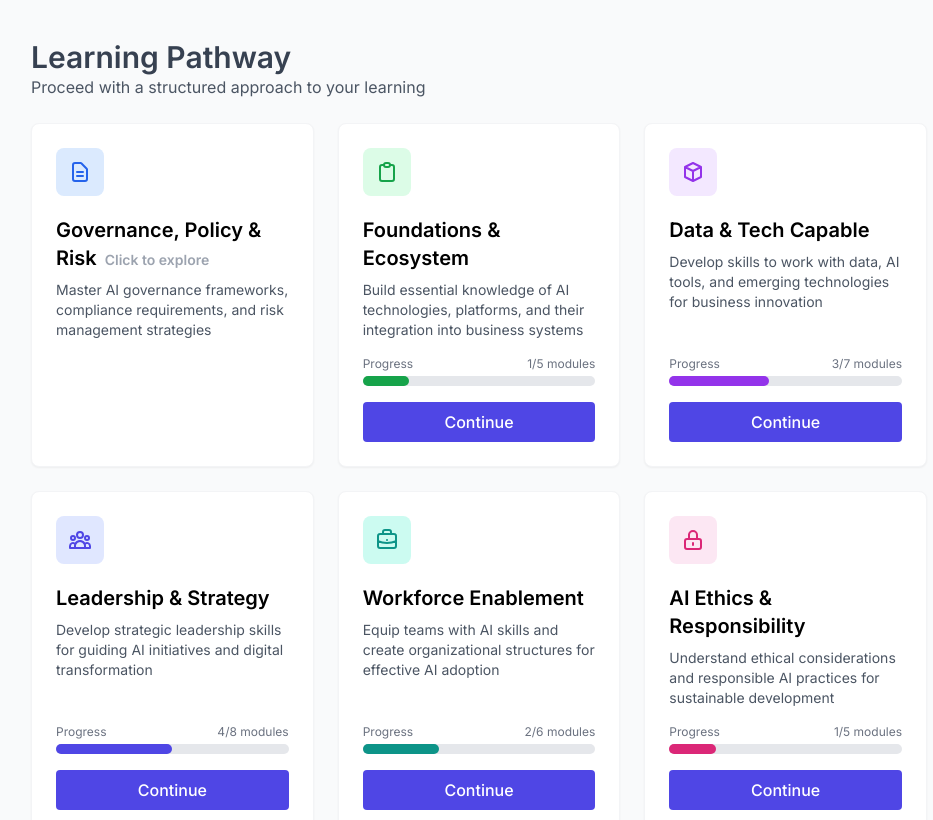
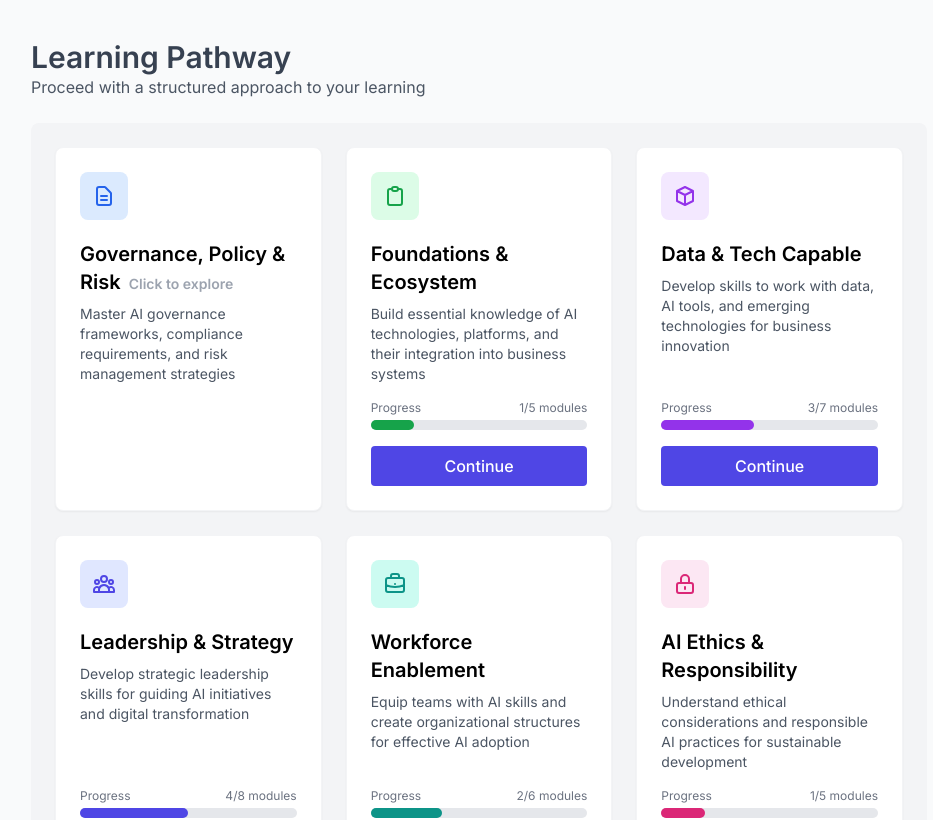
Before and after one commit to danr75/Test2Rapid, a Next.js app: page /learning-coach in a window 1280 px wide. Shown: the part 483-1303 px from the top of the page, without its empty margins (161-1094 px from the left). Built offline with nearby package versions, Linux system fonts and the light colour scheme.

Commit message:
learning pathway grey

```diff
--- a/src/pages/learning-coach.tsx
+++ b/src/pages/learning-coach.tsx
@@ -466,7 +466,8 @@
             <h2 className="text-3xl font-semibold text-gray-700">Learning Pathway</h2>
             <p className="text-gray-600 mb-6">Proceed with a structured approach to your learning</p>
 
-            <div className="grid grid-cols-1 md:grid-cols-2 lg:grid-cols-3 gap-6 mt-6">
+            <div className="bg-gray-100 p-6 rounded-lg">
+              <div className="grid grid-cols-1 md:grid-cols-2 lg:grid-cols-3 gap-6">
               {learningPathways.map((pathway) => {
                 const bgColor = {
                   blue: 'bg-blue-100 text-blue-600',
@@ -540,6 +541,7 @@
                   </div>
                 );
               })}
+              </div>
             </div>
           </div>
 
```
